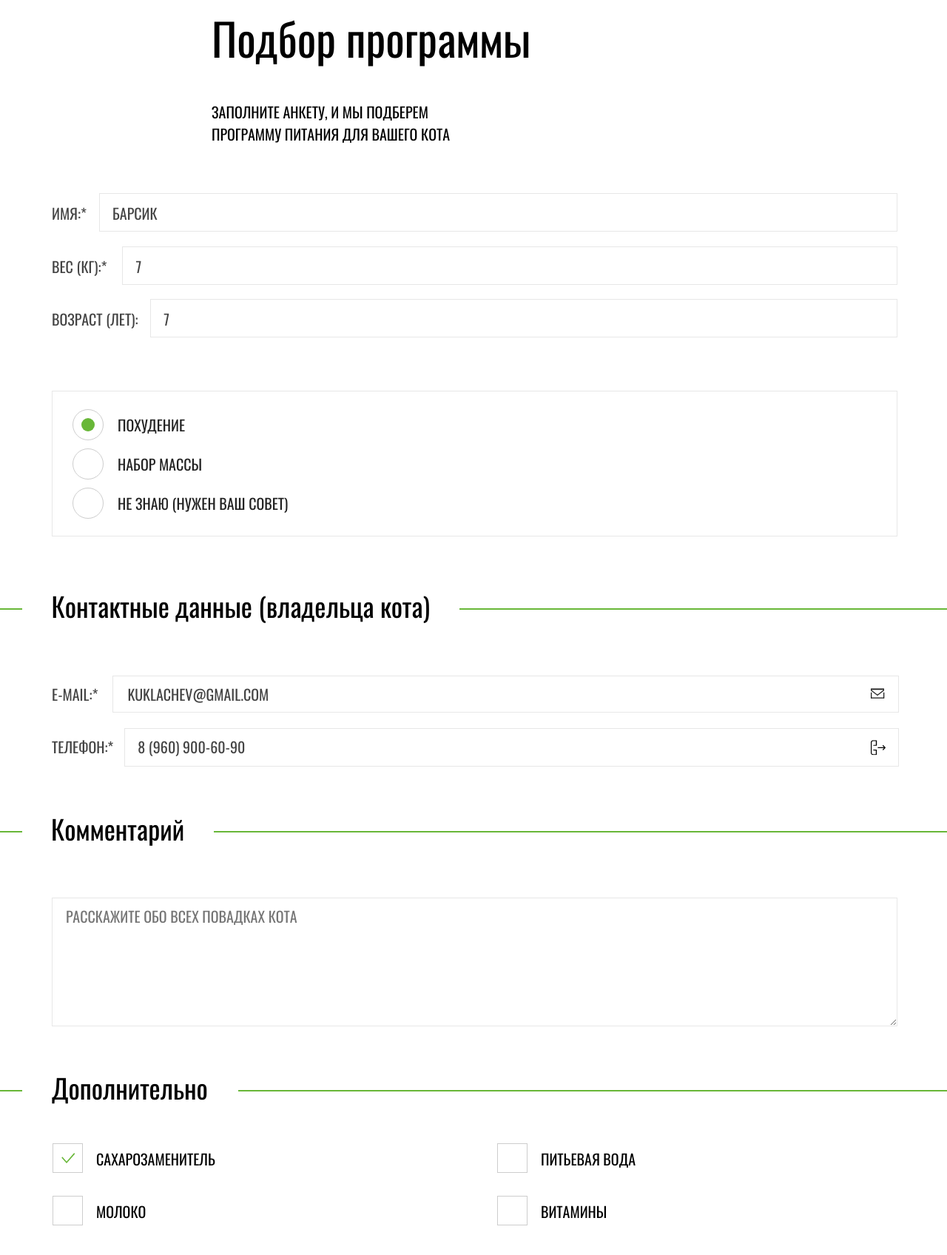
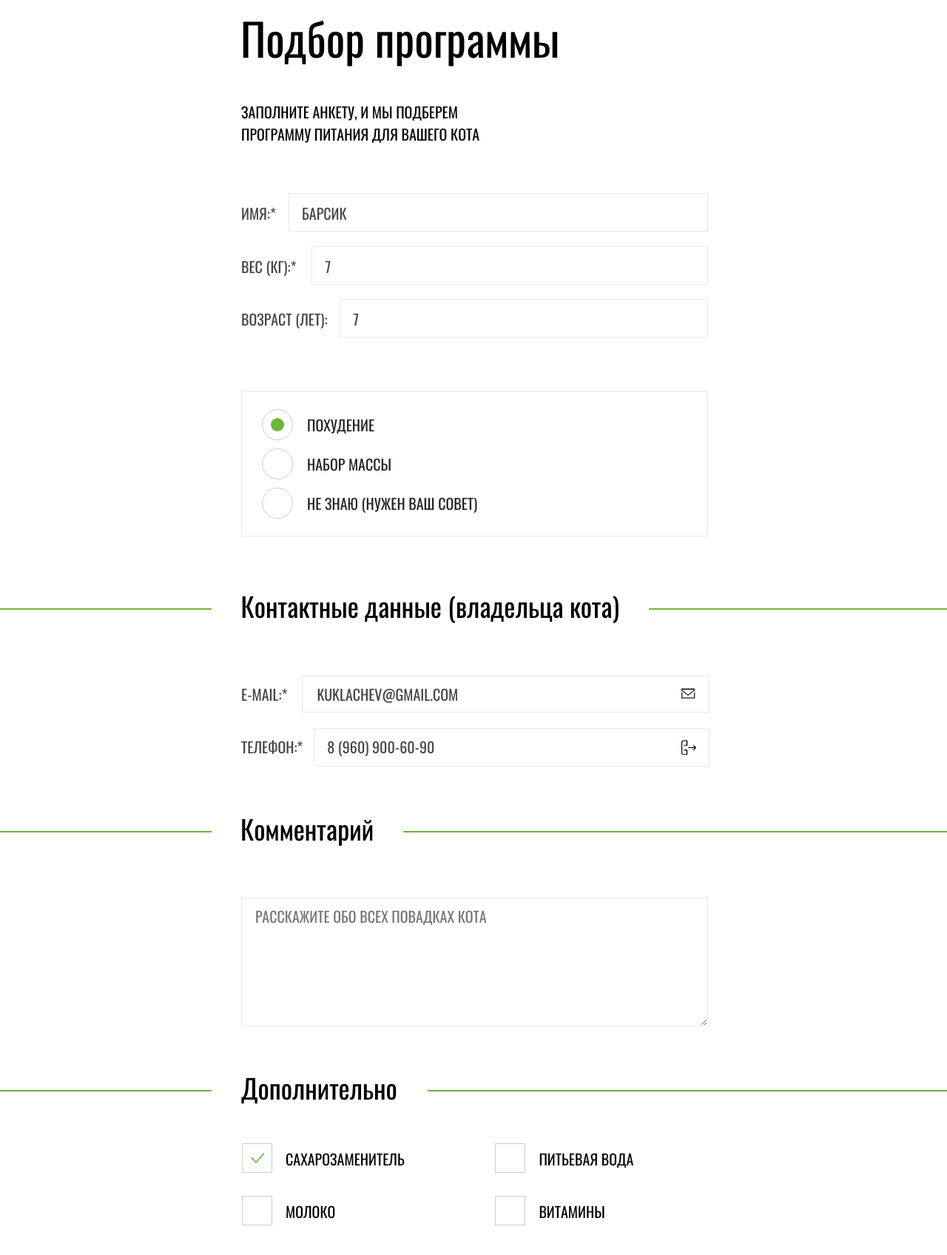
Before and after one commit to Vzor88/1682505-cat-energy-22, a website: page source/form.html in a window 1280 px wide. Shown: the part 120-1816 px from the top of the page at 74% size. Drawn offline with nearby package versions, Linux system fonts and the light colour scheme; files that its build step writes are made by us from their sources.

Commit message:
Декоративные элементы страницы формы, исправление замечаний

```diff
--- a/source/form.html
+++ b/source/form.html
@@ -163,25 +163,25 @@
             <div class="order__more-container">
               <ul class="order__more-list">
                 <li class="order__more-item">
-                  <input class="visually-hidden order__more-choice" type="checkbox" id="sweetener" name="sweetener" checked>
+                  <input class="visually-hidden order__choice" type="checkbox" id="sweetener" name="sweetener" checked>
                   <label class="choice choice--checkbox" for="sweetener">
                     Сахарозаменитель
                   </label>
                 </li>
                 <li class="order__more-item">
-                  <input class="visually-hidden order__more-choice" type="checkbox" id="water" name="water">
+                  <input class="visually-hidden order__choice" type="checkbox" id="water" name="water">
                   <label class="choice choice--checkbox" for="water">
                     Питьевая вода
                   </label>
                 </li>
                 <li class="order__more-item">
-                  <input class="visually-hidden order__more-choice" type="checkbox" id="milk" name="milk">
+                  <input class="visually-hidden order__choice" type="checkbox" id="milk" name="milk">
                   <label class="choice choice--checkbox" for="milk">
                     Молоко
                   </label>
                 </li>
                 <li class="order__more-item">
-                  <input class="visually-hidden order__more-choice" type="checkbox" id="vitamins" name="vitamins">
+                  <input class="visually-hidden order__choice" type="checkbox" id="vitamins" name="vitamins">
                   <label class="choice choice--checkbox" for="vitamins">
                     Витамины
                   </label>
@@ -219,6 +219,7 @@
           </address>
         </div>
       </section>
+    </div>
     <section class="page-footer__map map">
     <div class="map__wrapper">
       <h2 class="visually-hidden">Карта проезда</h2>
@@ -229,7 +230,6 @@
       </div>
     </div>
   </section>
-    </div>
     <section class="socials socials--form">
       <div class="socials__wrapper">
         <h2 class="visually-hidden">Полезные ссылки</h2>
--- a/source/less/blocks/button.less
+++ b/source/less/blocks/button.less
@@ -5,6 +5,7 @@
   text-align: center;
   text-transform: uppercase;
   background-color: var(--basik-green);
+  cursor: pointer;
 
   @media (min-width: @tablet-width) {
     font-size: 20px;
--- a/source/less/blocks/choice.less
+++ b/source/less/blocks/choice.less
@@ -25,6 +25,17 @@
     top: -7px;
   }
 
+  &:hover {
+    &::before {
+      border: 1px solid var(--basik-choise-dark);
+    }
+  }
+
+  &::after {
+    content: "";
+    position: absolute;
+  }
+
   &:last-child {
     margin-bottom: 0;
   }
@@ -40,10 +51,31 @@
         top: -6px;
       }
     }
+
+    &::after {
+      left: -37px;
+      top: 2px;
+      width: 13.5px;
+      height: 13.5px;
+      border-radius: 50%;
+      background-color: var(--basik-green);
+      opacity: 0;
+
+      @media (min-width: @tablet-width) {
+        width: 18px;
+        height: 18px;
+        left: -49px;
+        top: 6px;
+      }
+    }
   }
 
   &--checkbox {
     color: var(--basik-black);
+
+    @media (min-width: @tablet-width) {
+      margin-left: 70px;
+    }
 
     &::before {
       @media (min-width: @tablet-width) {
@@ -54,8 +86,20 @@
       }
     }
 
-    @media (min-width: @tablet-width) {
-      margin-left: 70px;
+    &::after {
+      background-image: url("../../img/icons/green-check.svg");
+      background-repeat: no-repeat;
+      left: -39px;
+      top: 3px;
+      width: 18px;
+      height: 14px;
+      border-radius: 0;
+      opacity: 0;
+
+      @media (min-width: @tablet-width) {
+        left: -47px;
+        top: 7px;
+      }
     }
   }
 }
--- a/source/less/blocks/field-text.less
+++ b/source/less/blocks/field-text.less
@@ -1,4 +1,6 @@
-.field-text {
+@field-text: field-text;
+
+.@{field-text} {
   display: flex;
   align-items: baseline;
   font-size: 16px;
@@ -28,13 +30,13 @@
     @media (min-width: @tablet-width) {
       margin-bottom: 19px;
     }
-  }
 
-  &--weight .field-text__content {
+    & .@{field-text}__content {
       margin-right: 15px;
 
       @media (min-width: @tablet-width) {
         margin-right: 21px;
+      }
     }
   }
 }
@@ -139,26 +141,26 @@
 
   &:focus {
     border: 2px solid var(--basik-grey);
-  }
 
-  &:focus + .field-text__icon-email {
+    & + .@{field-text}__icon-email {
       stroke: var(--basik-green);
     }
 
-  &:focus + .field-text__icon-tel {
+    & + .@{field-text}__icon-tel {
       fill: var(--basik-green);
+    }
   }
 
   &:invalid:not(:placeholder-shown) {
     border: 2px solid var(--basik-red);
-  }
 
-  &:invalid:not(:placeholder-shown) + .field-text__icon-email {
+    & + .@{field-text}__icon-email {
       stroke: var(--basik-red);
     }
 
-  &:invalid:not(:placeholder-shown) + .field-text__icon-tel {
+    & + .@{field-text}__icon-tel {
       fill: var(--basik-red);
+    }
   }
 
   &:focus-visible {
--- a/source/less/blocks/order.less
+++ b/source/less/blocks/order.less
@@ -11,21 +11,22 @@
   padding: 0 20px;
 
   @media (min-width: @tablet-width) {
-    padding: 0 70px;
+    padding: 0 30px;
     width: 708px;
     margin-bottom: 65px;
   }
 
   @media (min-width: @desktop-width) {
     padding: 0 110px;
-    width: 100%;
+    width: 1220px;
   }
 }
 
 .order__joint-wrapper {
   @media (min-width: @tablet-width) {
-    padding: 0 67px 0 70px;
+    padding: 0 30px 0 30px;
     margin: 0 auto;
+    width: 708px;
   }
 
   @media (min-width: @desktop-width) {
@@ -34,7 +35,7 @@
     grid-column-end: -1;
     display: flex;
     justify-content: space-between;
-    margin: 0;
+    width: 1220px;
   }
 }
 
@@ -43,7 +44,11 @@
   margin-bottom: 37px;
 
   @media (min-width: @tablet-width) {
-    margin-bottom: 55px;
+    margin: 0 0 55px 39px;
+  }
+
+  @media (min-width: @desktop-width) {
+    margin-left: 0;
   }
 }
 
@@ -54,7 +59,11 @@
   @media (min-width: @tablet-width) {
     font-size: 20px;
     line-height: 30px;
-    margin: 0;
+    margin: 0 0 0 40px;
+  }
+
+  @media (min-width: @desktop-width) {
+    margin-left: 0;
   }
 }
 
@@ -75,14 +84,14 @@
   padding: 0 20px 23px 20px;
 
   @media (min-width: @tablet-width) {
-    margin-bottom: 72px;
+    margin: 0 37px 72px 40px;
     border: none;
     padding: 0;
   }
 
   @media (min-width: @desktop-width) {
     width: 46.8%;
-    margin-bottom: 70px;
+    margin: 0 0 70px 0;
   }
 
   & .field-text:last-child {
@@ -99,12 +108,12 @@
   @media (min-width: @tablet-width) {
     padding: 30px 20px 0 30px;
     border: 1px solid var(--basik-light-black);
-    margin-bottom: 76px;
+    margin: 0 37px 76px 40px;
   }
 
   @media (min-width: @desktop-width) {
     width: 42.5%;
-    margin-bottom: 70px;
+    margin: 0 0 70px 0;
   }
 }
 
@@ -128,21 +137,13 @@
   }
 }
 
-.order__choice:checked + .choice--radio::after {
-  content: "";
-  position: absolute;
-  left: -37px;
-  top: 2px;
-  width: 13.5px;
-  height: 13.5px;
-  border-radius: 50%;
-  background-color: var(--basik-green);
+.order__choice {
+  &:checked + .choice::after {
+    opacity: 1;
+  }
 
-  @media (min-width: @tablet-width) {
-    width: 18px;
-    height: 18px;
-    left: -49px;
-    top: 6px;
+  &:disabled + .choice {
+    opacity: 0.3;
   }
 }
 
@@ -336,39 +337,10 @@
   }
 }
 
-.order__more-choice:checked + .choice--checkbox::after {
-  content: "";
-  position: absolute;
-  background-image: url("../../img/icons/green-check.svg");
-  background-repeat: no-repeat;
-  left: -39px;
-  top: 3px;
-  width: 18px;
-  height: 14px;
-  border-radius: 0;
-
-  @media (min-width: @tablet-width) {
-    left: -47px;
-    top: 7px;
-  }
-}
-
 .order__fieldset {
   border: none;
   padding: 0 20px;
   margin: 0;
-
-  @media (min-width: @tablet-width) {
-    padding: 0 30px;
-  }
-
-  @media (min-width: @desktop-width) {
-    padding: 0 70px;
-  }
-}
-
-.order__fieldset-wrapper {
-  padding: 0 20px;
 
   @media (min-width: @tablet-width) {
     padding: 0 30px;
@@ -377,8 +349,8 @@
   }
 
   @media (min-width: @desktop-width) {
-    padding: 0 110px;
-    width: 1220px;
+    padding: 0;
+    width: 1300px;
   }
 }
 
@@ -395,6 +367,7 @@
   @media (min-width: @tablet-width) {
     width: auto;
     margin-right: 60px;
+    margin-left: 40px;
     font-size: 20px;
     padding: 16px 65px;
   }
@@ -402,6 +375,7 @@
   @media (min-width: @desktop-width) {
     padding: 16px 208px;
     margin-right: 80px;
+    margin-left: 0;
   }
 }
 
@@ -427,7 +401,7 @@
   @media (min-width: @tablet-width) {
     display: flex;
     margin: 0 auto;
-    padding: 0 70px;
+    padding: 0 30px;
     width: 708px;
   }
 
--- a/source/less/blocks/page-footer.less
+++ b/source/less/blocks/page-footer.less
@@ -6,5 +6,7 @@
   @media (min-width: @desktop-width) {
     position: relative;
     margin: 0 auto;
+    width: 1220px;
+    padding: 0 110px;
   }
 }
--- a/source/less/blocks/socials.less
+++ b/source/less/blocks/socials.less
@@ -62,7 +62,8 @@
   .clear-list;
   display: flex;
   align-items: center;
-  padding: 21px 0 21px 73px;
+  justify-content: center;
+  padding: 21px 0;
   border-bottom: 1px solid var(--basik-medium-grey);
   border-top: 1px solid var(--basik-medium-grey);
 
@@ -85,7 +86,11 @@
   }
 
   &:last-child {
-    margin-right: 0;
+    margin-right: 10px;
+
+    @media (min-width: @tablet-width) {
+      margin-right: 0;
+    }
   }
 }
 
--- a/source/less/global/variables.less
+++ b/source/less/global/variables.less
@@ -10,6 +10,7 @@
   --basik-medium-dark: #666666;
   --basik-light-dark: #e6e6e6;
   --basik-light-grey: #f2f2f2;
+  --basik-choise-dark: #bababa;
   --basik-special-grey: #eaeaea;
   --basik-special-darkgrey: #ebebeb;
   --basik-dark-grey: #cdcdcd;
```
Lines whose indentation alone changed are shown as unchanged.
